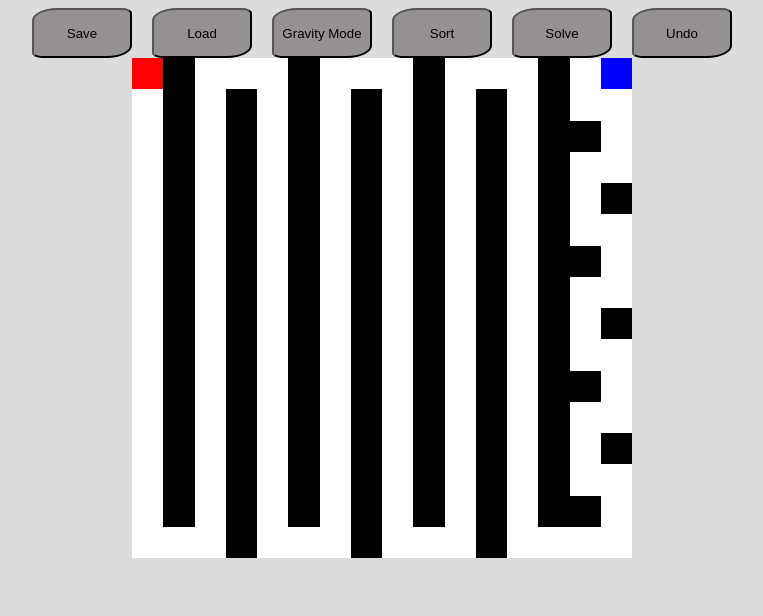
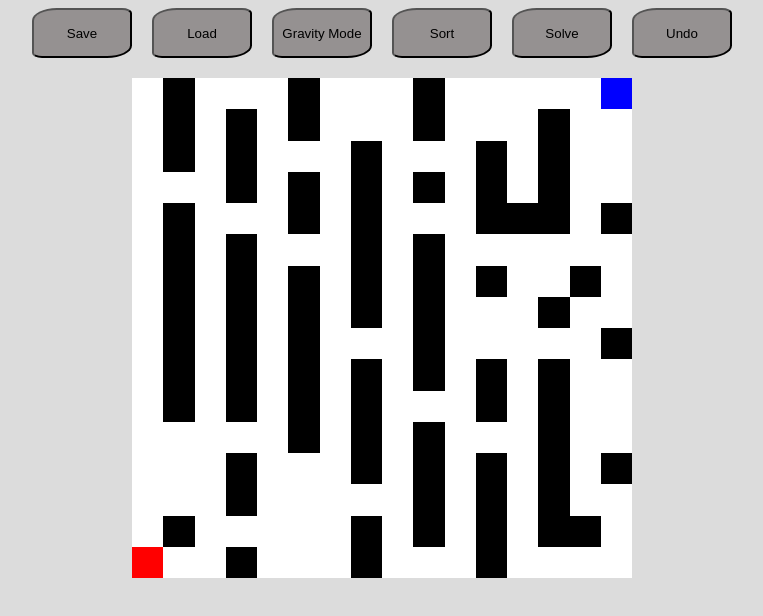
Before and after one commit to KirSpaceB/MazeFinder-FullStack, a website with bundled scripts: page Maze/main.html in a window 1280 px wide. Shown: the whole page, without its empty margins (258-1021 px from the left). Built offline with nearby package versions, Linux system fonts and the light colour scheme.

Commit message:
Created the graph, save before trying to implement BFS DFS

```diff
--- a/Maze/Grid.js
+++ b/Maze/Grid.js
@@ -2,10 +2,11 @@ import { GridSquareAbstraction } from "./GridSquareAbstraction.js";
 
 export class Grid {
   constructor() {
-
   this.gridWrapper();
   this.setMaze();
-
+  this.createElementArray();
+  this.Graph();
+  console.log("Why the hell is this my index", this.maze.indexOf("w"));
   }
 
 
@@ -17,37 +18,51 @@ export class Grid {
     document.body.appendChild(this.divWrapper);
   }
 
-
+  //takes in zero arguments;
+  //returns nothing;
+  //void function
   setMaze() {
     let maze = [
-      ["s","w","n","n","n","w","n","n","n","w","n","n","n","w","n","g"],
+      ["n","w","n","n","n","w","n","n","n","w","n","n","n","n","n","g"],
+      ["n","w","n","w","n","w","n","n","n","w","n","n","n","w","n","n"],
+      ["n","w","n","w","n","n","n","w","n","n","n","w","n","w","n","n"],
+      ["n","n","n","w","n","w","n","w","n","w","n","w","n","w","n","n"],
+      ["n","w","n","n","n","w","n","w","n","n","n","w","w","w","n","w"],
+      ["n","w","n","w","n","n","n","w","n","w","n","n","n","n","n","n"],
+      ["n","w","n","w","n","w","n","w","n","w","n","w","n","n","w","n"],
+      ["n","w","n","w","n","w","n","w","n","w","n","n","n","w","n","n"],
+      ["n","w","n","w","n","w","n","n","n","w","n","n","n","n","n","w"],
       ["n","w","n","w","n","w","n","w","n","w","n","w","n","w","n","n"],
-      ["n","w","n","w","n","w","n","w","n","w","n","w","n","w","w","n"],
-      ["n","w","n","w","n","w","n","w","n","w","n","w","n","w","n","n"],
-      ["n","w","n","w","n","w","n","w","n","w","n","w","n","w","n","w"],
-      ["n","w","n","w","n","w","n","w","n","w","n","w","n","w","n","n"],
-      ["n","w","n","w","n","w","n","w","n","w","n","w","n","w","w","n"],
-      ["n","w","n","w","n","w","n","w","n","w","n","w","n","w","n","n"],
-      ["n","w","n","w","n","w","n","w","n","w","n","w","n","w","n","w"],
-      ["n","w","n","w","n","w","n","w","n","w","n","w","n","w","n","n"],
-      ["n","w","n","w","n","w","n","w","n","w","n","w","n","w","w","n"],
-      ["n","w","n","w","n","w","n","w","n","w","n","w","n","w","n","n"],
-      ["n","w","n","w","n","w","n","w","n","w","n","w","n","w","n","w"],
-      ["n","w","n","w","n","w","n","w","n","w","n","w","n","w","n","n"],
-      ["n","w","n","w","n","w","n","w","n","w","n","w","n","w","w","n"],
-      ["n","n","n","w","n","n","n","w","n","n","n","w","n","n","n","n"],
+      ["n","w","n","w","n","w","n","w","n","n","n","w","n","w","n","n"],
+      ["n","n","n","n","n","w","n","w","n","w","n","n","n","w","n","n"],
+      ["n","n","n","w","n","n","n","w","n","w","n","w","n","w","n","w"],
+      ["n","n","n","w","n","n","n","n","n","w","n","w","n","w","n","n"],
+      ["n","w","n","n","n","n","n","w","n","w","n","w","n","w","w","n"],
+      ["s","n","n","w","n","n","n","w","n","n","n","w","n","n","n","n"],
     ]
 
+    this.maze = maze;
+
+    // the wrapper for the maze^
     let divWrapperForMaze = document.getElementById('divWrapper');
+    this.divWrapperForMaze = divWrapperForMaze;
 
-    for (let i = 0; i < maze.length; i++) {
-      for (let j = 0; j < maze[i].length; j++) {
+    // contains GridSquareAbstraction maze data
+    this.mazeArray = [
+      []
+    ];
+
+
+    for (let i = 0; i < this.maze.length; i++) {
+      for (let j = 0; j < this.maze[i].length; j++) {
 
         const wallSquare = new GridSquareAbstraction('div', 'wallSquare', 'black');
         const nothingSquare = new GridSquareAbstraction('div','nothingSquare', 'black');
         const startSquare = new GridSquareAbstraction('div', 'startSquare', 'black');
         const goalSquare = new GridSquareAbstraction('div', 'goalSquare', 'black');
         const pathSquare = new GridSquareAbstraction('div', 'pathSquare', 'black');
+
+
 
         this.w = wallSquare;
         this.w.setType('wall');
@@ -61,18 +76,82 @@ export class Grid {
         this.p.setType('path');
 
 
-        if (maze[i][j] === "w") {
-          divWrapperForMaze.appendChild(this.w.createElement);
-        } else if (maze[i][j] === "p") {
-          divWrapperForMaze.appendChild(this.p.createElement);
-        } else if (maze[i][j] === "g") { // The computer reads "g" at maze[4][4], and it appends it at the first div of divWrapper
-          divWrapperForMaze.appendChild(this.g.createElement)
-        } else if (maze[i][j] === "s") {
-          divWrapperForMaze.appendChild(this.s.createElement)
-        } else if (maze[i][j] === "n") {
-          divWrapperForMaze.appendChild(this.n.createElement)
+        if (this.maze[i][j] === "w") {
+          this.divWrapperForMaze.appendChild(this.w.createElement);
+        } else if (this.maze[i][j] === "p") {
+          this.divWrapperForMaze.appendChild(this.p.createElement);
+        } else if (this.maze[i][j] === "g") {
+          this.divWrapperForMaze.appendChild(this.g.createElement)
+        } else if (this.maze[i][j] === "s") {
+          this.divWrapperForMaze.appendChild(this.s.createElement)
+        } else if (this.maze[i][j] === "n") {
+          this.divWrapperForMaze.appendChild(this.n.createElement)
         }
       }
     }
   }
+
+  createElementArray() {
+    for (let i = 0; i < this.maze.length; i++) {
+      for (let j = 0; j < this.maze[i].length; j++) {
+        if (this.maze[i][j] === "w") {
+          this.mazeArray.push(this.w);
+        } else if (this.maze[i][j] === "p") {
+          this.mazeArray.push(this.p);
+        } else if (this.maze[i][j] === "g") {
+          this.mazeArray.push(this.g);
+        } else if (this.maze[i][j] === "s") {
+          this.mazeArray.push(this.s);
+        } else if (this.maze[i][j] === "n") {
+          this.mazeArray.push(this.n);
+        }
+      }
+    }
+    // Holds the GridAbstraction MetaData Cuhz
+    console.log(this.mazeArray)
+  }
+
+  Graph() {
+    console.log(this.mazeArray);
+    // nodes for the graph
+    this.vertices = this.mazeArray
+    // all possible edges in our array
+    let edges = [
+      [this.s,this.n],
+      [this.s,this.w],
+      [this.s,this.g],
+      [this.w,this.n],
+      [this.p,this.n],
+
+    ]
+    this.edges = edges;
+    // takes in a GridSquareAbstraction Object as its argument.
+    // returns an array of adjacent nodes
+    const findAdjacentNodes = function(node) {
+      let adjacentNodes = [];
+      let adjacentNode = 0;
+      for (let edge of edges) {
+        let nodeIdx = edge.indexOf(node);
+        if (nodeIdx > -1) {
+          adjacentNode = nodeIdx === 0 ? edge[1] : edge[0];
+          adjacentNodes.push(adjacentNode);
+        }
+      }
+      console.log(adjacentNodes);
+
+      return adjacentNodes;
+    }
+    this.adjacentNodes = adjacentNodes;
+    this.adjacentNode = adjacentNode;
+  }
+  //argument is a starting node
+  BFS(start) {
+    console
+    const queue = [start];// starting Node
+
+    while (queue.length > 0) {
+      let airport = queue.shift();
+      let edges = this.adjacentNodes;
+    }
+  }
 }
--- a/Maze/GridSquareAbstraction.js
+++ b/Maze/GridSquareAbstraction.js
@@ -36,7 +36,7 @@ export class GridSquareAbstraction {
   }
 
   getType(elementType) {
-    console.log("Just here to check if elementType is being returned , I return 5 times because theres 5 instances of GridSquareAbstraction in Grid file: %o", elementType)
+    console.log("Just here to check if elementType is being returned", elementType)
     return elementType;
   }
 }
--- a/Maze/main.css
+++ b/Maze/main.css
@@ -12,6 +12,7 @@ body {
   height: fit-content;
 }
 #divWrapper {
+  margin-top: 20px;
   display: grid;
   grid-template-rows: repeat(16, 1fr);
   grid-template-columns: repeat(16,1fr);
```
Also changed, not shown: Maze/DFSAlgo.js (deleted, +0 -15 lines), mazeDesignIdeas.js (added, +18 -0 lines).
